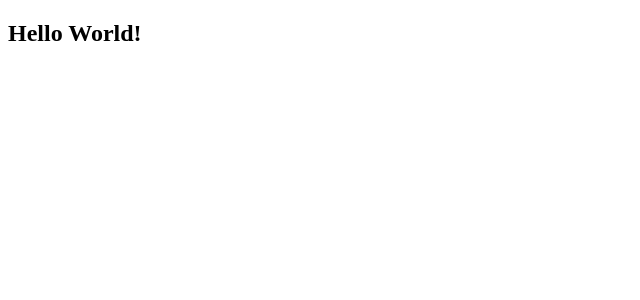
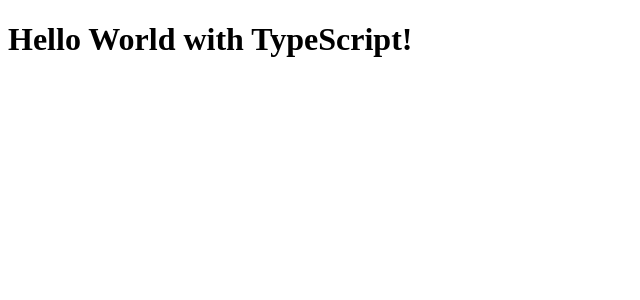
Before and after one commit to HalleyRios/halleyrios-dev-website, a Next.js app: page / in a window 1280 px wide. Shown: the top 300 px of the page, without its empty margins (0-640 px from the left). Built offline with nearby package versions, Linux system fonts and the light colour scheme.

Commit message:
feat: Added TypeScript support and converted the index file.

```diff
--- a/package.json
+++ b/package.json
@@ -24,5 +24,10 @@
     "next": "^10.0.5",
     "react": "^17.0.1",
     "react-dom": "^17.0.1"
+  },
+  "devDependencies": {
+    "@types/node": "^14.14.21",
+    "@types/react": "^17.0.0",
+    "typescript": "^4.1.3"
   }
 }
--- a/pages/index.js
+++ /dev/null
@@ -1,5 +0,0 @@
-function Index() {
-    return <h2>Hello World!</h2>
-}
-
-export default Index;
--- /dev/null
+++ b/pages/index.tsx
@@ -0,0 +1,7 @@
+const Index = () => {
+    return (
+        <h1>Hello World with TypeScript!</h1>
+    );
+};
+
+export default Index;
```
Also changed, not shown: tsconfig.json (added, +29 -0 lines), next-env.d.ts (added), 1 other file (tests, documents, lock files or other folders).
